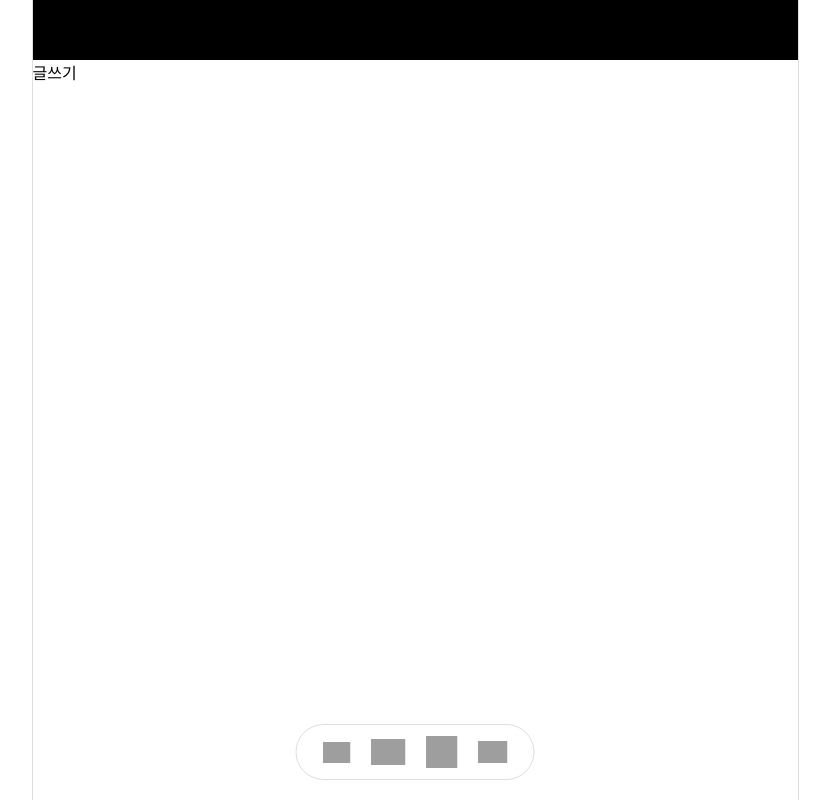
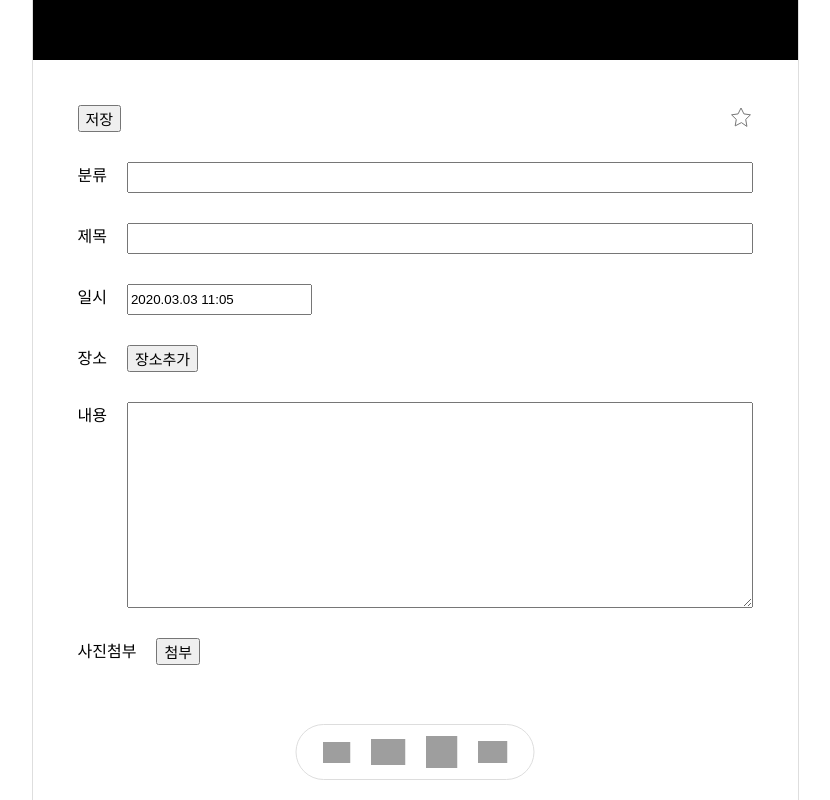
Before and after one commit to ellinahj/myBlogPro, a Next.js app: page /list/add in a window 1280 px wide. Shown: the whole page, without its empty margins (225-1055 px from the left). Built offline with nearby package versions, Linux system fonts and the light colour scheme; grey boxes are pictures that could not be loaded; a web font is replaced by a local one.

Commit message:
Feat: input페이지 틀 첫 추가

```diff
--- a/package.json
+++ b/package.json
@@ -18,6 +18,7 @@
     "react": "^16.12.0",
     "react-burger-menu": "^2.6.13",
     "react-color": "^2.18.0",
+    "react-datepicker": "^2.14.1",
     "react-dom": "^16.12.0",
     "react-redux": "^7.1.0-rc.1",
     "redux": "^4.0.5",
--- a/pages/_app.js
+++ b/pages/_app.js
@@ -4,6 +4,9 @@ import { Provider } from 'react-redux';
 import store from '../src/store';
 import { setThemeColor } from '../src/actions/base';
 import * as theme from '../src/js/theme';
+import DatePicker from 'react-datepicker';
+
+import 'react-datepicker/dist/react-datepicker.css';
 
 const GlobalStyle = createGlobalStyle`
     html,#__next,body{
--- a/pages/list/add.js
+++ b/pages/list/add.js
@@ -1,4 +1,111 @@
+import { useSelector } from 'react-redux';
+import React, { useState } from 'react';
+import styled from 'styled-components';
 import Layout from '../../src/components/common/Layout';
+import Con from '../../src/components/common/Container';
+import Button from '../../src/components/common/Button';
+import DatePicker, { registerLocale } from 'react-datepicker';
+import ko from 'date-fns/locale/ko';
+
 export default function add() {
-  return <Layout>글쓰기</Layout>;
+  const [startDate, setStartDate] = useState(new Date());
+  const userColor = useSelector(state => state.common.enteredColor);
+
+  const handleChange = date => {
+    setStartDate(date);
+  };
+  registerLocale('ko', ko);
+  console.log(startDate, 'start');
+  return (
+    <Layout>
+      <Contaniner>
+        <Row>
+          <Col>
+            <Button type="button">저장</Button>
+          </Col>
+          <Col className="end" userColor={userColor}>
+            <svg
+              role="img"
+              xmlns="http://www.w3.org/2000/svg"
+              width="24px"
+              height="24px"
+              viewBox="0 0 24 24"
+              aria-labelledby="starIconTitle"
+              stroke="#777"
+              strokeWidth="1"
+              strokeLinecap="square"
+              strokeLinejoin="miter"
+              fill="none"
+              color="#777"
+            >
+              <title id="starIconTitle">Star</title>
+              <polygon points="12 17.844 6.183 20.902 7.294 14.425 2.588 9.838 9.092 8.893 12 3 14.908 8.893 21.412 9.838 16.706 14.425 17.817 20.902" />
+            </svg>
+          </Col>
+        </Row>
+        <Row>
+          <Subject>분류</Subject>
+          <Input type="text"></Input>
+        </Row>
+        <Row>
+          <Subject>제목</Subject>
+          <Input type="text"></Input>
+        </Row>
+        <Row>
+          <Subject>일시</Subject>
+          <DatePicker selected={startDate} onChange={handleChange} showTimeSelect dateFormat="Pp" locale="ko" />
+        </Row>
+        <Row>
+          <Subject>장소</Subject>
+          <Button type="button">장소추가</Button>
+        </Row>
+        <Row>
+          <Subject>내용</Subject>
+          <Textarea type="text"></Textarea>
+        </Row>
+        <Row>
+          <Subject>사진첨부</Subject>
+          <Button type="button">첨부</Button>
+        </Row>
+      </Contaniner>
+    </Layout>
+  );
 }
+const Contaniner = styled(Con)`
+  display: flex;
+  flex-direction: column;
+  /* align-items: center; */
+`;
+const Row = styled.div`
+  display: flex;
+  justify-content: flex-start;
+  padding: 15px;
+  box-sizing: border-box;
+  .end {
+    margin-left: auto;
+  }
+  .react-datepicker__input-container input {
+    height: 25px;
+  }
+`;
+const Col = styled.div`
+  display: inline-flex;
+  svg:hover {
+    fill: ${props => props.userColor};
+    cursor: pointer;
+  }
+`;
+const Subject = styled.div`
+  /* width: 10%;
+  height: 100%; */
+  margin-right: 20px;
+  white-space: pre;
+`;
+const Input = styled.input`
+  flex: 1;
+  height: 25px;
+`;
+const Textarea = styled.textarea`
+  flex: 1;
+  min-height: 200px;
+`;
--- /dev/null
+++ b/src/components/common/Container.js
@@ -0,0 +1,11 @@
+import styled from 'styled-components';
+export default function Container(props) {
+  return <ContainerWrap>{props.children}</ContainerWrap>;
+}
+
+const ContainerWrap = styled.section`
+  width: 100%;
+  height: 100%;
+  padding: 30px;
+  box-sizing: border-box;
+`;
```
Also changed, not shown: .babelrc, static/images/star.svg (added), 1 other file (tests, documents, lock files or other folders).
